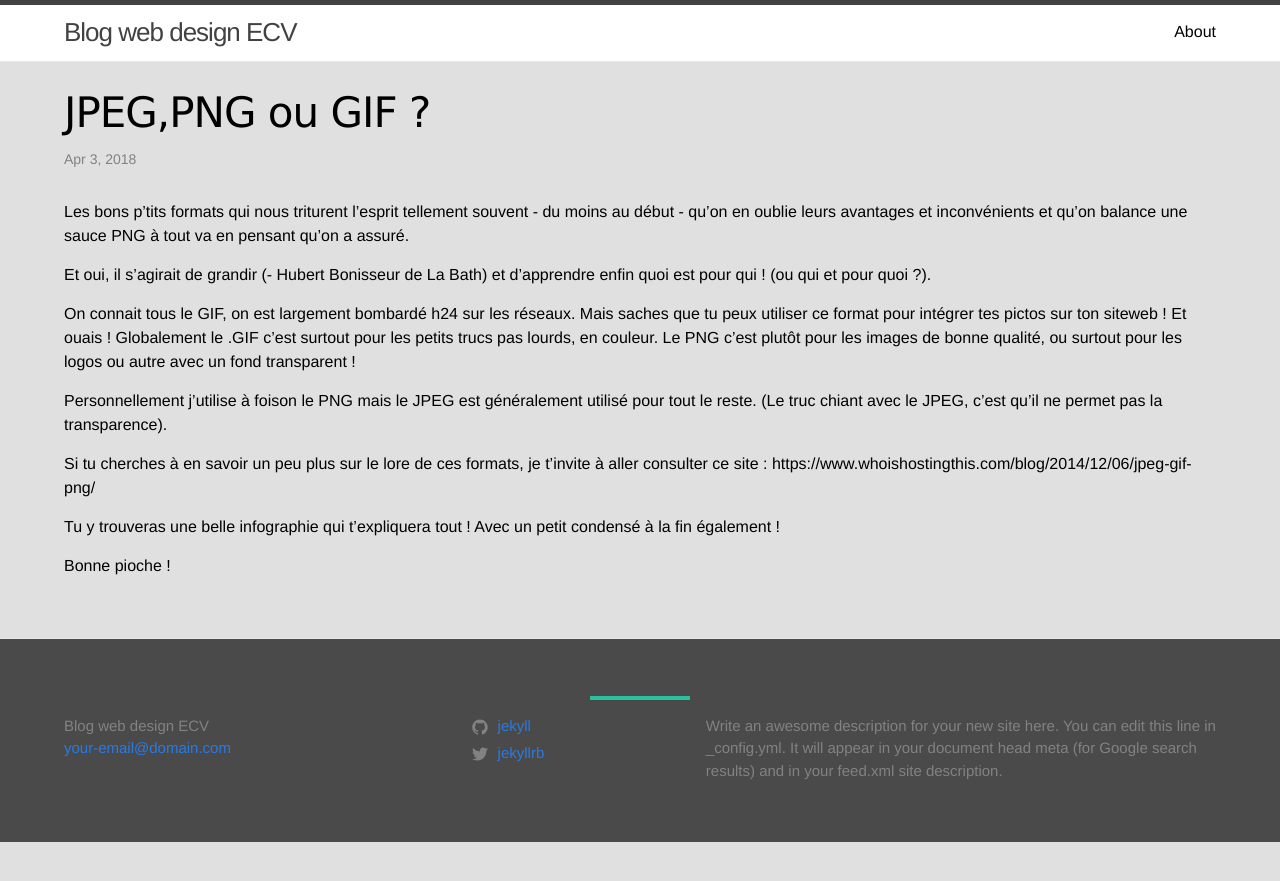
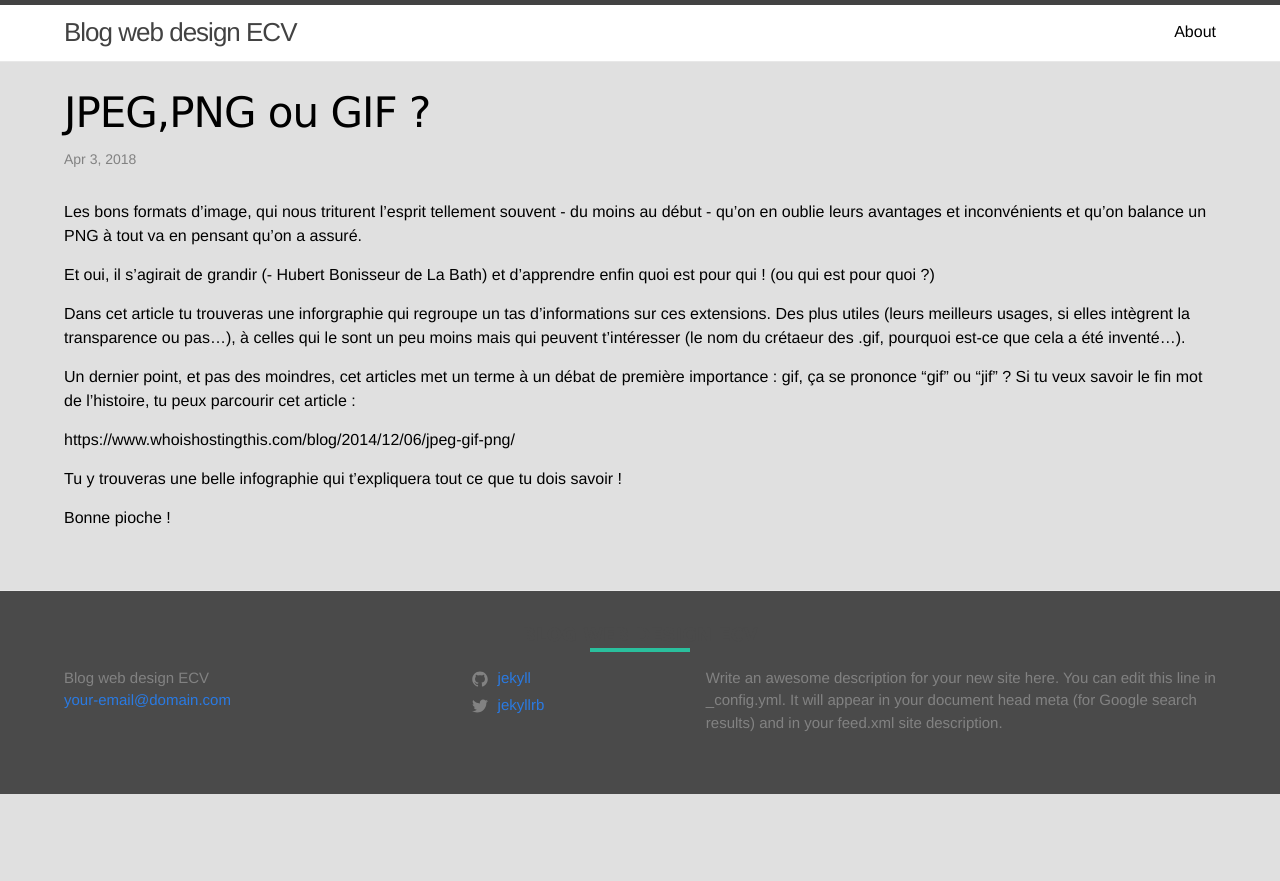
Before and after one commit to ecvwebdesign/ecv-webdesign-blog, a Jekyll site: the page built from _posts/2018-04-03-formats-images.markdown, in a window 1280 px wide. Shown: the top 881 px of the page. Built offline with Jekyll 4.4.1, drawn with Linux system fonts in a browser that asks for light colours.

Commit message:
Cor.
Correction article format d'images

```diff
--- a/_posts/2018-04-03-formats-images.markdown
+++ b/_posts/2018-04-03-formats-images.markdown
@@ -9,17 +9,16 @@ categories: OUTILS
 ---
 
 
-Les bons p’tits formats qui nous triturent l’esprit tellement souvent - du moins au début - qu’on en oublie leurs avantages et inconvénients et qu’on balance une sauce PNG à tout va en pensant qu’on a assuré.
+Les bons formats d'image, qui nous triturent l’esprit tellement souvent - du moins au début - qu’on en oublie leurs avantages et inconvénients et qu’on balance un PNG à tout va en pensant qu’on a assuré.
 
-Et oui, il s’agirait de grandir (- Hubert Bonisseur de La Bath) et d’apprendre enfin quoi est pour qui ! (ou qui et pour quoi ?).
+Et oui, il s’agirait de grandir (- Hubert Bonisseur de La Bath) et d’apprendre enfin quoi est pour qui ! (ou qui est pour quoi ?)
 
-On connait tous le GIF, on est largement bombardé h24 sur les réseaux. Mais saches que tu peux utiliser ce format pour intégrer tes pictos sur ton siteweb ! Et ouais ! Globalement le .GIF c’est surtout pour les petits trucs pas lourds, en couleur.
-Le PNG c’est plutôt pour les images de bonne qualité, ou surtout pour les logos ou autre avec un fond transparent !
+Dans cet article tu trouveras une inforgraphie qui regroupe un tas d'informations sur ces extensions. Des plus utiles (leurs meilleurs usages, si elles intègrent la transparence ou pas...), à celles qui le sont un peu moins mais qui peuvent t'intéresser (le nom du crétaeur des .gif, pourquoi est-ce que cela a été inventé...).
 
-Personnellement j’utilise à foison le PNG mais le JPEG est généralement utilisé pour tout le reste. (Le truc chiant avec le JPEG, c’est qu’il ne permet pas la transparence).
+Un dernier point, et pas des moindres, cet articles met un terme à un débat de première importance : gif, ça se prononce "gif" ou "jif" ? Si tu veux savoir le fin mot de l'histoire, tu peux parcourir cet article :
 
-Si tu cherches à en savoir un peu plus sur le lore de ces formats, je t’invite à aller consulter ce site : https://www.whoishostingthis.com/blog/2014/12/06/jpeg-gif-png/
+https://www.whoishostingthis.com/blog/2014/12/06/jpeg-gif-png/
 
-Tu y trouveras une belle infographie qui t’expliquera tout ! Avec un petit condensé à la fin également !
+Tu y trouveras une belle infographie qui t’expliquera tout ce que tu dois savoir !
 
 Bonne pioche !
```
